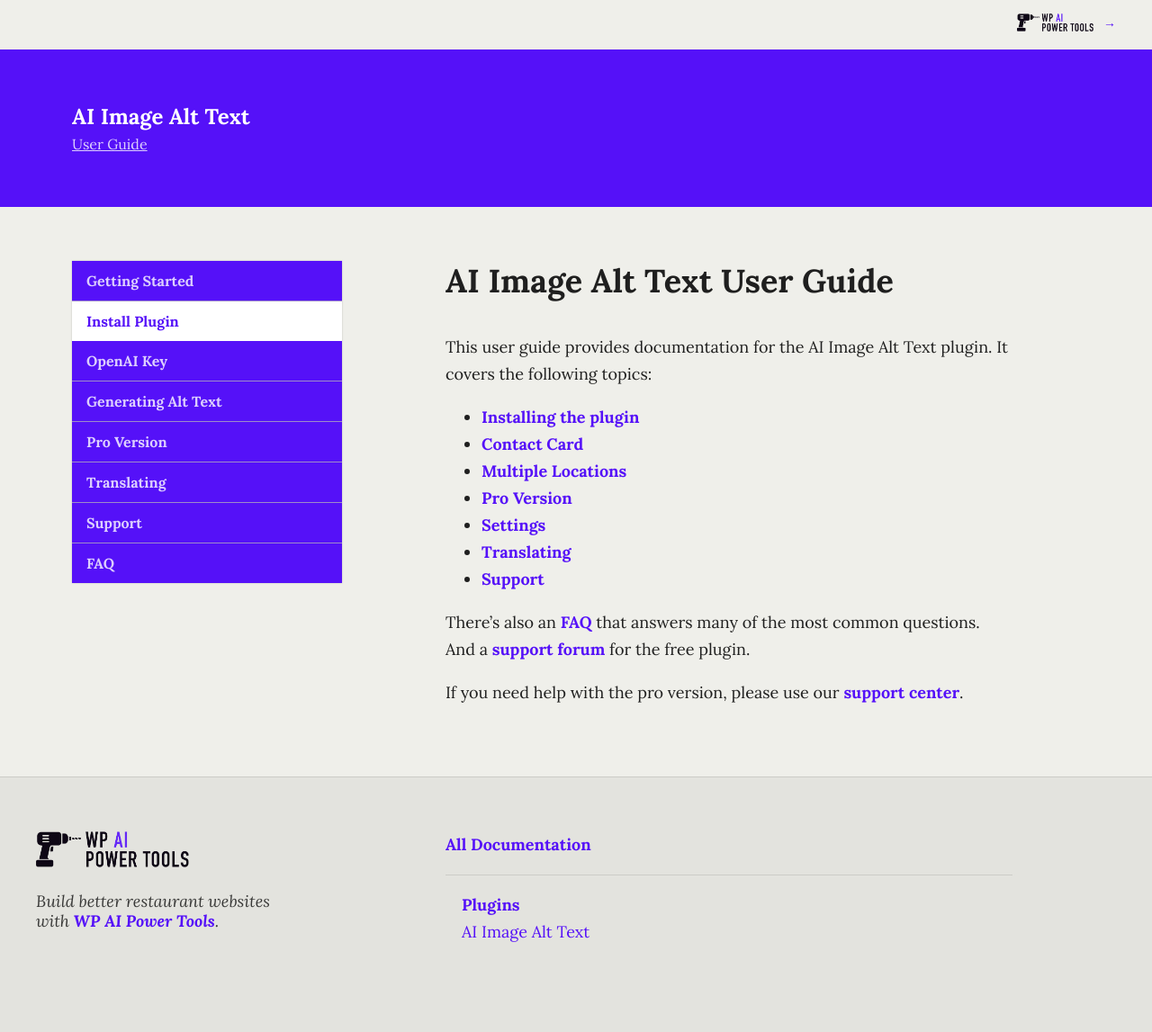
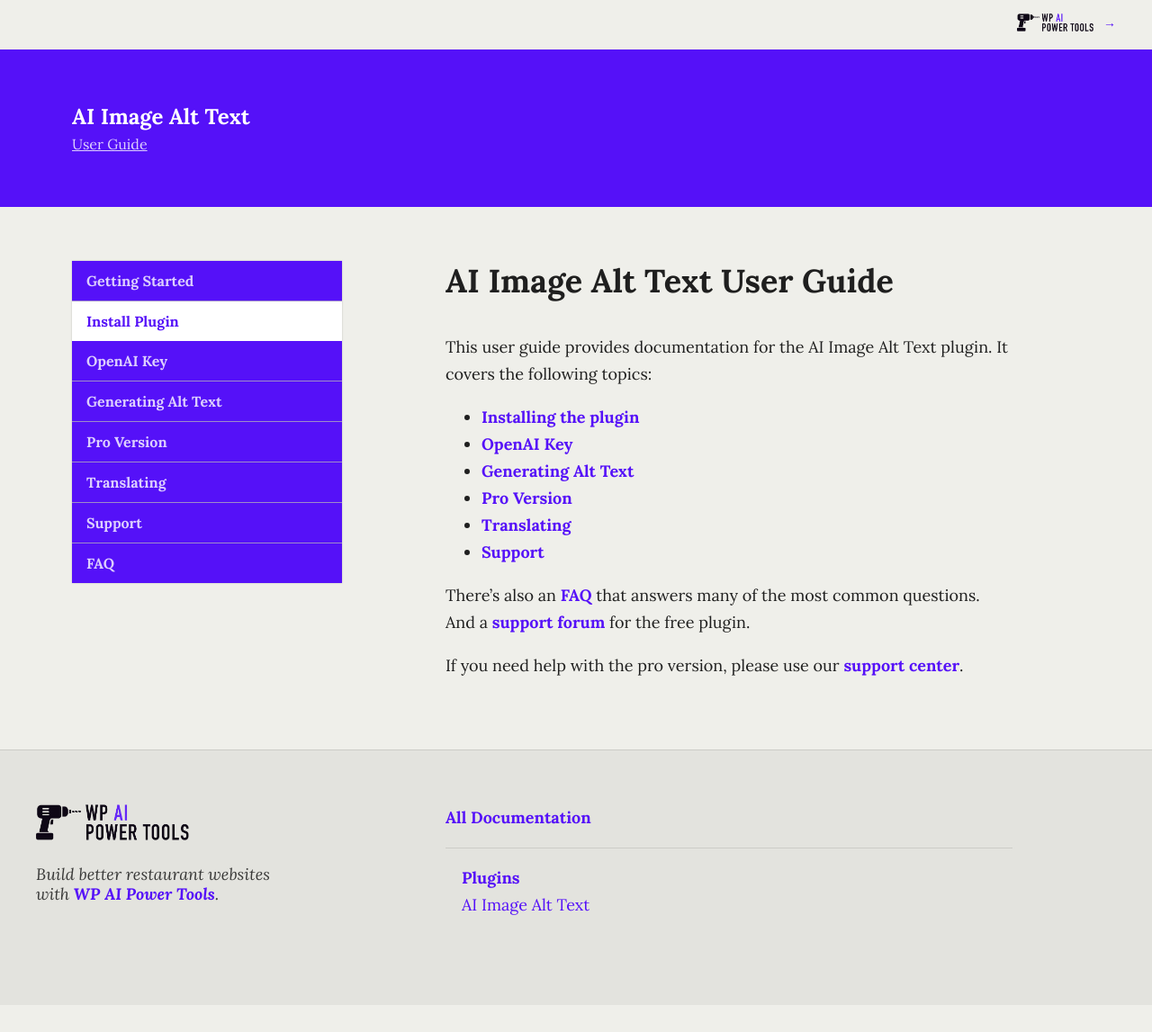
Before and after one commit to wpaipowertools/wpaipowertools.github.io, a Jekyll site: the page built from plugins/ai-image-alt-text/user/index.md, in a window 1280 px wide. Shown: the whole page at 90% size. Built offline with Jekyll 4.4.1, drawn with Linux system fonts in a browser that asks for light colours; after the commit the page ends 1117 px from its top, so only the background shows below that.

Commit message:
Correcting links on main AI Image Alt Text user guide index page

```diff
--- a/plugins/ai-image-alt-text/user/index.md
+++ b/plugins/ai-image-alt-text/user/index.md
@@ -7,10 +7,9 @@ title: AI Image Alt Text User Guide
 This user guide provides documentation for the AI Image Alt Text plugin. It covers the following topics:
 
 - [Installing the plugin](getting-started/install)
-- [Contact Card](contact-card)
-- [Multiple Locations](multiple-locations)
+- [OpenAI Key](openai-key)
+- [Generating Alt Text](alt-text)
 - [Pro Version](pro)
-- [Settings](settings)
 - [Translating](translating)
 - [Support](support)
 
```
